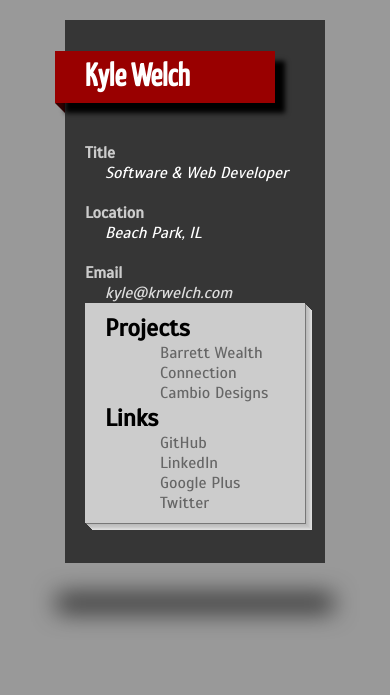
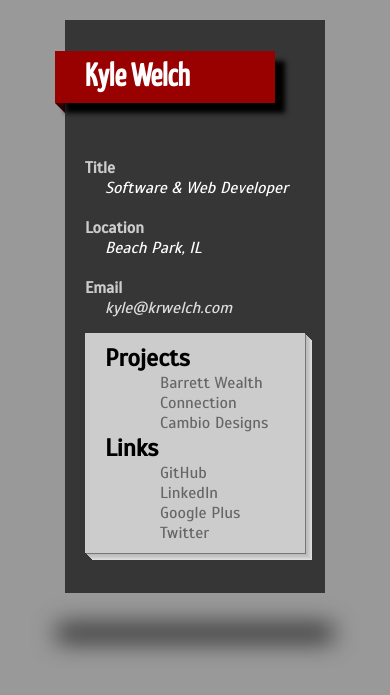
Before and after one commit to kwelch/website, a PHP site: page / in a window 390 px wide. Shown: the top 695 px of the page. Run offline with PHP 8.4, Linux system fonts and the light colour scheme; some libraries are stand-ins or nearby versions.

Commit message:
Added margins for spacing
Should help responsive design for single column

```diff
--- a/css/main.css
+++ b/css/main.css
@@ -52,6 +52,9 @@ bottom:-10px;
     border-top: 10px solid #300;
     z-index:-1;
 }
+.main aside{
+	margin-top:15px;
+}
 .main aside.left{
 float:left;
 }
```
